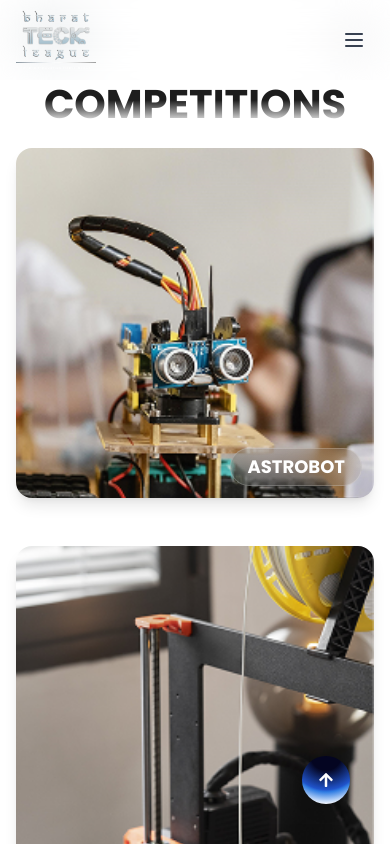
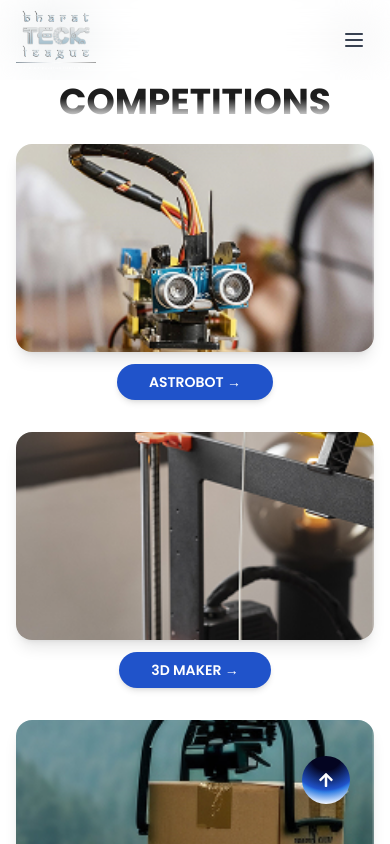
Before and after one commit to teckybot/BTL-UI, a React (Vite) app: page /competitions in a window 390 px wide. Shown: the top 844 px of the page. Built offline with nearby package versions, Linux system fonts and the light colour scheme.

Commit message:
routs added to mobile and changed some stylings in robot problem statement

```diff
--- a/src/pages/DummyCompetitions.jsx
+++ b/src/pages/DummyCompetitions.jsx
@@ -57,8 +57,6 @@ export default function DummyCompetitions() {
                         </div>
                     </div>
 
-
-
                     {/* Desktop Cards */}
                     <div className="hidden md:flex w-full h-[calc(100vh-180px)] overflow-hidden">
                         {competitions.map((comp, idx) => (
@@ -67,37 +65,19 @@ export default function DummyCompetitions() {
                                 onMouseEnter={() => setHoveredIndex(idx)}
                                 className={`relative group transition-all duration-300 cursor-pointer w-1/5 ${hoveredIndex === idx ? "opacity-100" : "opacity-50"}`}
                             >
-                                {comp.title === "ASTROBOT" ? (
-                                    <Link to="/competitions/robotics">
+                                <Link to={`/competitions/${comp.title === "ASTROBOT" ? "robotics" : comp.title.toLowerCase().replace(/\s+/g, '-')}`}>
                                     <img
                                         src={comp.image}
                                         alt={comp.title}
                                         className="w-full h-full object-cover grayscale group-hover:grayscale-0 transition-all duration-300"
                                     />
                                 </Link>
-                                ) : (
-                                    <Link to={`/competitions/${comp.title.toLowerCase().replace(/\s+/g, '-')}`}>
-                                        <img
-                                            src={comp.image}
-                                            alt={comp.title}
-                                            className="w-full h-full object-cover grayscale group-hover:grayscale-0 transition-all duration-300"
-                                        />
-                                    </Link>
-                                )}
                                 <div className="absolute bottom-6 left-6 opacity-0 group-hover:opacity-100 transition-opacity duration-300">
-                                    {comp.title === "ASTROBOT" ? (
-                                        <Link to="/competitions/robotics">
+                                    <Link to={`/competitions/${comp.title === "ASTROBOT" ? "robotics" : comp.title.toLowerCase().replace(/\s+/g, '-')}`}>
                                         <button className="bg-white/80 hover:bg-white text-gray-800 font-semibold py-2 px-5 rounded-full text-sm shadow-lg">
                                             Details →
                                         </button>
                                     </Link>
-                                    ) : (
-                                        <Link to={`/competitions/${comp.title.toLowerCase().replace(/\s+/g, '-')}`}>
-                                            <button className="bg-white/80 hover:bg-white text-gray-800 font-semibold py-2 px-5 rounded-full text-sm shadow-lg">
-                                                Details →
-                                            </button>
-                                        </Link>
-                                    )}
                                 </div>
                             </div>
                         ))}
@@ -110,7 +90,7 @@ export default function DummyCompetitions() {
                             style={{
                                 fontFamily: 'Poppins, sans-serif',
                                 fontWeight: 700,
-                                fontSize: '40px',
+                                fontSize: '36px',
                                 lineHeight: '100%',
                                 textAlign: 'center',
                                 background: 'linear-gradient(180deg, #1D1D1D 40.38%, #FFFFFF 100%)',
@@ -121,25 +101,20 @@ export default function DummyCompetitions() {
                             COMPETITIONS
                         </h2>
 
-                        <div className="flex flex-col gap-12">
+                        <div className="flex flex-col gap-8">
                             {competitions.map((comp, idx) => (
-                                <Link to="/coming-soon" key={idx}>
-                                    <div className="relative rounded-2xl overflow-hidden shadow-lg">
+                                <Link key={idx} to={`/competitions/${comp.title === "ASTROBOT" ? "robotics" : comp.title.toLowerCase().replace(/\s+/g, '-')}`} className="group">
+                                    <div className="rounded-2xl overflow-hidden shadow-lg transition-transform duration-300 group-hover:scale-[1.01]">
                                         <img
                                             src={comp.image}
                                             alt={comp.title}
-                                            className="w-full h-[350px] object-cover"
+                                            className="w-full h-52 object-cover"
                                         />
-                                        <div
-                                            className="absolute bottom-3 right-3 text-white text-lg font-bold px-4 py-1 rounded-full backdrop-blur-md border border-white/20 shadow-[inset_0_1px_1px_rgba(255,255,255,0.1)]"
-                                            style={{
-                                                background: 'linear-gradient(135deg, rgba(80,80,80,0.2), rgba(50,50,50,0.08))',
-                                                boxShadow: '0 4px 30px rgba(0, 0, 0, 0.1)',
-                                            }}
-                                        >
-                                            {comp.title}
                                     </div>
-
+                                    <div className="mt-3 text-center">
+                                        <button className="bg-[#2053CA] hover:bg-[#173f9c] text-white font-semibold py-2 px-8 rounded-full text-sm shadow-md">
+                                            {comp.title} →
+                                        </button>
                                     </div>
                                 </Link>
                             ))}
--- a/src/pages/competitions/Robotics.jsx
+++ b/src/pages/competitions/Robotics.jsx
@@ -59,11 +59,11 @@ export default function Robotics() {
 
           {/* Scrollable Card */}
           <div className="relative bg-white border border-gray-300 shadow-xl rounded-lg p-4 sm:p-6 sm:mb-5 md:p-[100px] sm:mb-[40px] md:mt-[-45px] max-h-[75vh] overflow-y-auto scrollbar-thin scrollbar-thumb-[#2053CA]/70 scrollbar-track-gray-200">
-            <h2 className="text-base sm:text-lg font-bold text-blue-700 mb-4 sm:mb-8">
+            <h2 className="text-base sm:text-lg font-bold text-blue-700  sm:mb-8">
               Qualifier Level (Online Submission)
             </h2>
             <p className="mb-4 text-sm sm:text-base text-justify">Mission: Simulate how a robot works like a Mars Rover.</p>
-            <ul className="list-disc pl-5 space-y-2 text-sm text-gray-700 text-justify">
+            <ul className="list-disc pl-5 space-y-2 text-[15px] text-gray-700 text-justify">
               <li>
                 Submit a video (max 2 minutes) showing:
                 <ul className="list-[circle] pl-5 mt-1 space-y-1">
@@ -83,7 +83,7 @@ export default function Robotics() {
                 <a
                   href="https://www.bharatteckleague.com/"
                   target="_blank"
-                  className="text-blue-600 underline"
+                  className="text-blue-700 underline"
                   rel="noreferrer"
                 >
                   https://www.bharatteckleague.com/
@@ -96,7 +96,7 @@ export default function Robotics() {
             <h2 className="text-base sm:text-lg font-bold text-blue-700 mb-4">
               Finale Level (Offline Competition)
             </h2>
-            <ul className="list-disc pl-5 space-y-2 text-sm text-gray-700 text-justify">
+            <ul className="list-disc pl-5 space-y-2 text-[15px] text-gray-700 text-justify">
               <li>Mission: Mini Space Station Build Challenge.</li>
               <li>Navigate your robot through a lunar surface-themed arena.</li>
               <li>Pick and place space-module blocks by crossing different terrains/surfaces.</li>
@@ -113,14 +113,14 @@ export default function Robotics() {
               />
             </div>
 
-            <p className="text-xs text-gray-500 italic mb-6 text-justify">
+            <p className="text-sm text-blue-700 font-semibold italic mb-6 text-justify">
               Disclaimer: The image shown is for reference purposes only. The dimensions mentioned in the image represent the maximum allowable size for the robot. Smaller dimensions are acceptable, but the robot must not exceed the specified limits.
             </p>
             <hr className="my-6" />
             <h2 className="text-base sm:text-lg font-bold text-blue-700 mb-4">
               Team Guidelines
             </h2>
-            <ul className="list-disc pl-5 space-y-2 text-sm text-gray-700 text-justify">
+            <ul className="list-disc pl-5 space-y-2 text-[15px] text-gray-700 text-justify">
               <li>Each team must have a minimum of 2 and a maximum of 4 student members.</li>
               <li>All members of the team must be from the same school.</li>
               <li>A student can participate in only one category.</li>
@@ -128,13 +128,12 @@ export default function Robotics() {
               <li>Once the team is registered, no modifications to team members are allowed at any level of the competition.</li>
               <li>Teams must arrange their own materials, tools, and laptops as required.</li>
             </ul>
-            <p className="text-xs text-gray-500 italic mt-4 text-justify">
+            <p className="text-sm text-blue-700 font-semibold italic mb-6 text-justify">
               Note: For all competitions, follow size, weight, and software rules mentioned. Any violation may result in disqualification. Ensure all required items (laptop, model, materials) are carried by the participants. Power supply will be provided at the venue.
             </p>
           </div>
         </div>
       </section>
-
       {/* Footer only on mobile */}
       <div className="block md:hidden">
         <Footer />
```
Lines whose indentation alone changed are shown as unchanged.
